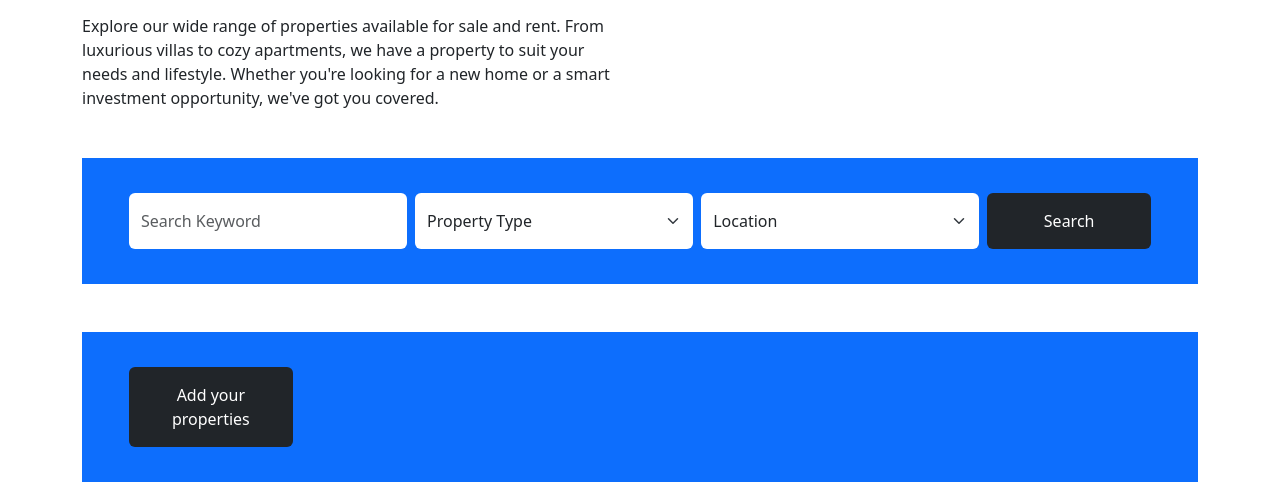
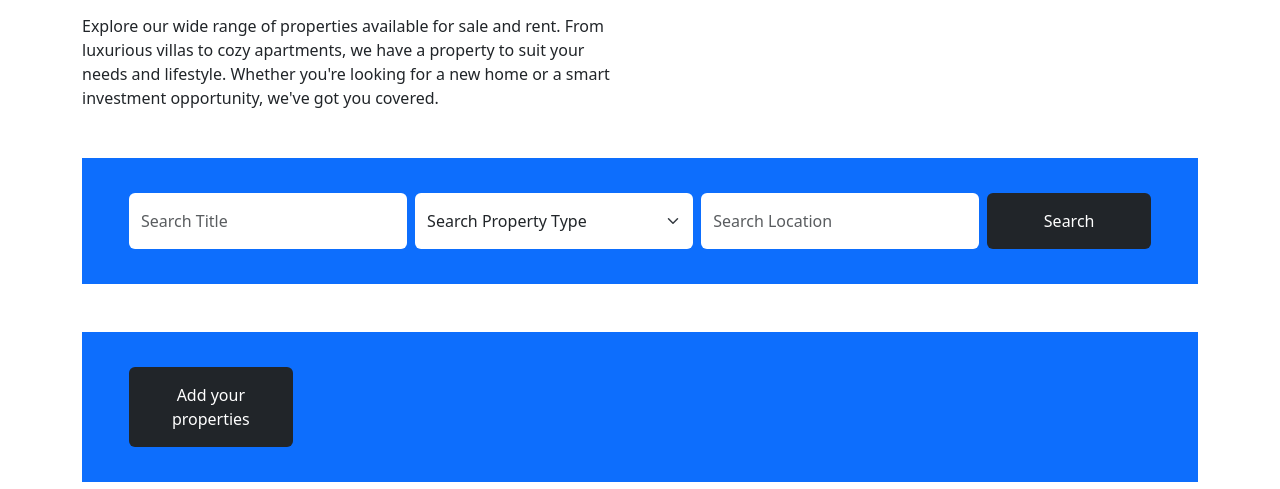
Before and after one commit to AlexDimov-04/Property-Rental-Marketplace, a Django app: page /properties/list-properties/ in a window 1280 px wide. Shown: the part 156-645 px from the top of the page. Run offline with Django 5.2, Linux system fonts and the light colour scheme; tables that the repository leaves empty hold one stand-in row (values such as "Sample post"); some libraries are stand-ins or nearby versions.

Commit message:
added iteration over each propertytype + searching

```diff
--- a/property_rental_marketplace/templates/properties/property_list.html
+++ b/property_rental_marketplace/templates/properties/property_list.html
@@ -23,25 +23,18 @@
                         <div class="col-md-10">
                             <div class="row g-2">
                                 <div class="col-md-4">
-                                    <input type="text" name="search" class="form-control border-0 py-3" placeholder="Search Keyword">
+                                    <input type="text" name="search_by_title" value="{{ search_by_title }}" class="form-control border-0 py-3" placeholder="Search Title">
                                 </div>
                                 <div class="col-md-4">
                                     <select name="property_type" class="form-select border-0 py-3">
-                                        <option selected>Property Type</option>
-                                        <option value="Apartament">Apartment</option>
-                                        <option value="Villa">Villa</option>
-                                        <option value="Office">Office</option>
-                                        <option value="Shop">Shop</option>
-                                        <option value="Building">Building</option>
+                                        <option value="" disabled selected>Search Property Type</option>
+                                        {% for type in property_types %}
+                                        <option value="{{ type.0 }}" {% if type.0 == search_by_property_type %}selected{% endif %}>{{ type.0 }}</option>
+                                        {% endfor %}
                                     </select>
                                 </div>
                                 <div class="col-md-4">
-                                    <select name="location" class="form-select border-0 py-3">
-                                        <option selected>Location</option>
-                                        <option value="Location 1">Location 1</option>
-                                        <option value="Location 2">Location 2</option>
-                                        <option value="Location 3">Location 3</option>
-                                    </select>
+                                    <input type="text" name="location" value="{{ search_by_location }}" class="form-control border-0 py-3" placeholder="Search Location">
                                 </div>
                             </div>
                         </div>
@@ -65,6 +58,7 @@
             <div class="tab-content">
                 <div id="tab-1" class="tab-pane fade show p-0 active">
                     <div class="row g-4">
+                        {% if properties %}
                             {% for property in properties %}
                                 <div class="col-lg-4 col-md-6 wow fadeInUp" data-wow-delay="0.1s">
                                     <div class="property-item rounded overflow-hidden">
@@ -126,9 +120,21 @@
                                     </div>
                                 </div>
                             {% endfor %}
+                        {% else %}
+                            <h1 style="color: #000;">No results.</h1>
+                        {% endif %}
                     </div>
                 </div>
             </div>
+
+            {% if page_obj.has_previous %}
+                <a href="?page={{ page_obj.previous_page_number }}&search={{ search }}">&lt;</a>
+            {% endif %}
+            <span class="current-page">{{ page_obj.number }} / {{ paginator.num_pages }}</span>
+            {% if page_obj.has_next %}
+                <a href="?page={{ page_obj.next_page_number }}&search={{ search }}">&gt;</a>
+            {% endif %}
+
         </div>
     </div>
 {% endblock %}
```
Lines whose indentation alone changed are shown as unchanged.
